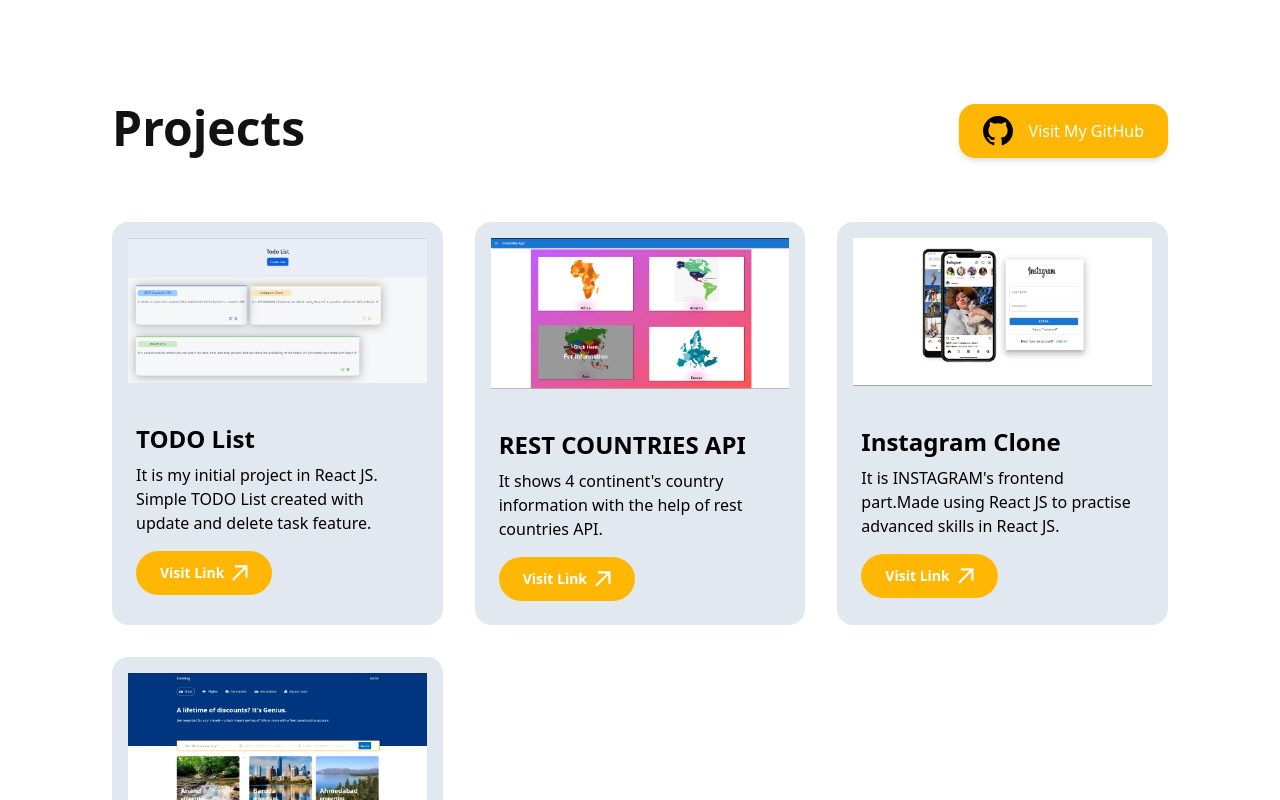
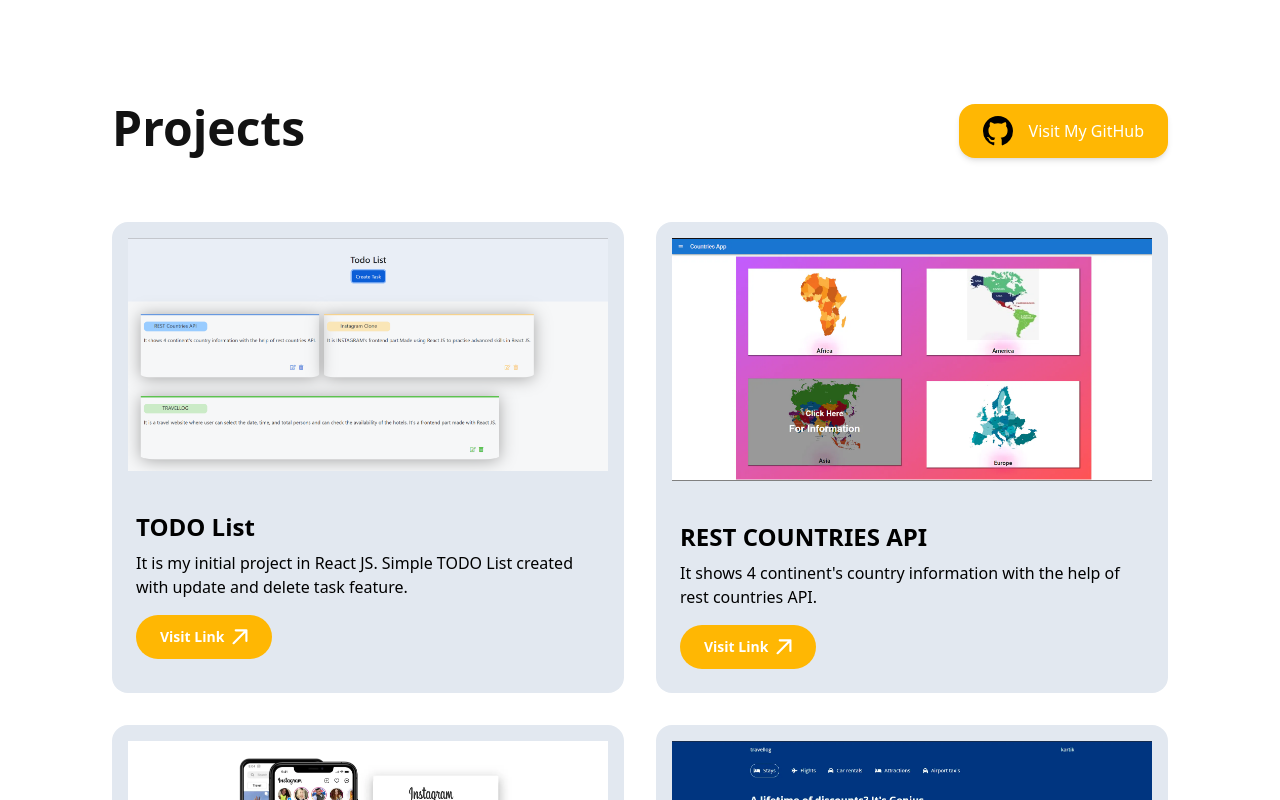
Before and after one commit to ayushp2563/portfolio-new, a React (Vite) app: page / in a window 1280 px wide. Shown: the part 2000-2800 px from the top of the page. Built offline with nearby package versions, Linux system fonts and the light colour scheme; what tailwindcss-elevation would draw is missing.

Commit message:
some addition of animation

```diff
--- a/src/Pages/Home/AboutMe.jsx
+++ b/src/Pages/Home/AboutMe.jsx
@@ -46,7 +46,7 @@ export default function AboutMe() {
         <img
           src="./img/about-me.png"
           alt="About Me"
-          className="w-full rounded-lg shadow-lg"
+          className="w-full rounded-lg"
         />
       </div>
       <div
--- a/src/Pages/Home/My Portfolio.jsx
+++ b/src/Pages/Home/My Portfolio.jsx
@@ -39,14 +39,14 @@ export default function MyPortfolio() {
         </div>
       </div>
       <div
-        className="grid grid-cols-1 md:grid-cols-2 lg:grid-cols-3 gap-8"
+        className="grid grid-cols-1 md:grid-cols-2 lg:grid-cols-2 gap-8 "
         data-aos="fade-up"
         data-aos-duration="3000"
       >
         {data?.portfolio?.map((item, index) => (
           <div
             key={index}
-            className="bg-[#e2e8f0] dark:bg-[#242424] elevation-10 rounded-2xl border-gray-700  overflow-hidden transition-transform duration-300 hover:scale-105"
+            className="sticky top-40 bg-[#e2e8f0] dark:bg-[#242424] dark:elevation-10 rounded-2xl border-gray-700  overflow-hidden transition-transform duration-300 hover:scale-105"
           >
             <div className="portfolio--section--img">
               <img
--- a/src/Pages/Home/MySkills.jsx
+++ b/src/Pages/Home/MySkills.jsx
@@ -23,7 +23,7 @@ export default function MySkills() {
         {data?.skills?.map((item, index) => (
           <div
             key={index}
-            className="bg-[#e2e8f0] dark:bg-[#242424] elevation-10 rounded-2xl overflow-hidden transition-transform duration-300 hover:scale-105 z-10"
+            className="bg-[#e2e8f0] dark:bg-[#242424] dark:elevation-10 rounded-2xl overflow-hidden transition-transform duration-300 hover:scale-105 z-10"
           >
             <div className="flex justify-center items-center p-6">
               <img src={item.src} alt={item.title} className="w-20 h-20" />
--- a/src/Pages/Home/Navbar.jsx
+++ b/src/Pages/Home/Navbar.jsx
@@ -54,7 +54,7 @@ function Navbar() {
           </div>
         </div>
         <div
-          className={`md:flex md:items-center md:justify-between md:gap-12 ${
+          className={`md:flex md:items-center md:justify-between md:gap-12  ${
             navActive ? "active" : "hidden"
           }`}
         >
@@ -62,7 +62,7 @@ function Navbar() {
             <li>
               <Link
                 onClick={closeMenu}
-                activeClass="text-primary dark:text-primary"
+                activeClass="dark:text-primary text-primary "
                 spy={true}
                 smooth={true}
                 offset={-50}
@@ -76,7 +76,7 @@ function Navbar() {
             <li>
               <Link
                 onClick={closeMenu}
-                activeClass="text-primary dark:text-primary"
+                activeClass="dark:text-primary text-primary "
                 spy={true}
                 smooth={true}
                 offset={-50}
@@ -90,7 +90,7 @@ function Navbar() {
             <li>
               <Link
                 onClick={closeMenu}
-                activeClass="text-primary dark:text-primary "
+                activeClass="dark:text-primary text-primary  "
                 spy={true}
                 smooth={true}
                 offset={-50}
@@ -104,7 +104,7 @@ function Navbar() {
             <li>
               <Link
                 onClick={closeMenu}
-                activeClass="text-primary dark:text-primary"
+                activeClass="dark:text-primary text-primary "
                 spy={true}
                 smooth={true}
                 offset={-50}
@@ -118,7 +118,7 @@ function Navbar() {
             <li>
               <Link
                 onClick={closeMenu}
-                activeClass="text-primary dark:text-primary"
+                activeClass="dark:text-primary text-primary "
                 spy={true}
                 smooth={true}
                 offset={-50}
--- a/src/index.css
+++ b/src/index.css
@@ -8,6 +8,7 @@
 @layer components {
   body {
     @apply font-sans bg-white dark:bg-[#121212]  text-[#121212] dark:text-[#94a3b8];
+    @apply transition-colors duration-200;
   }
 }
 
```
